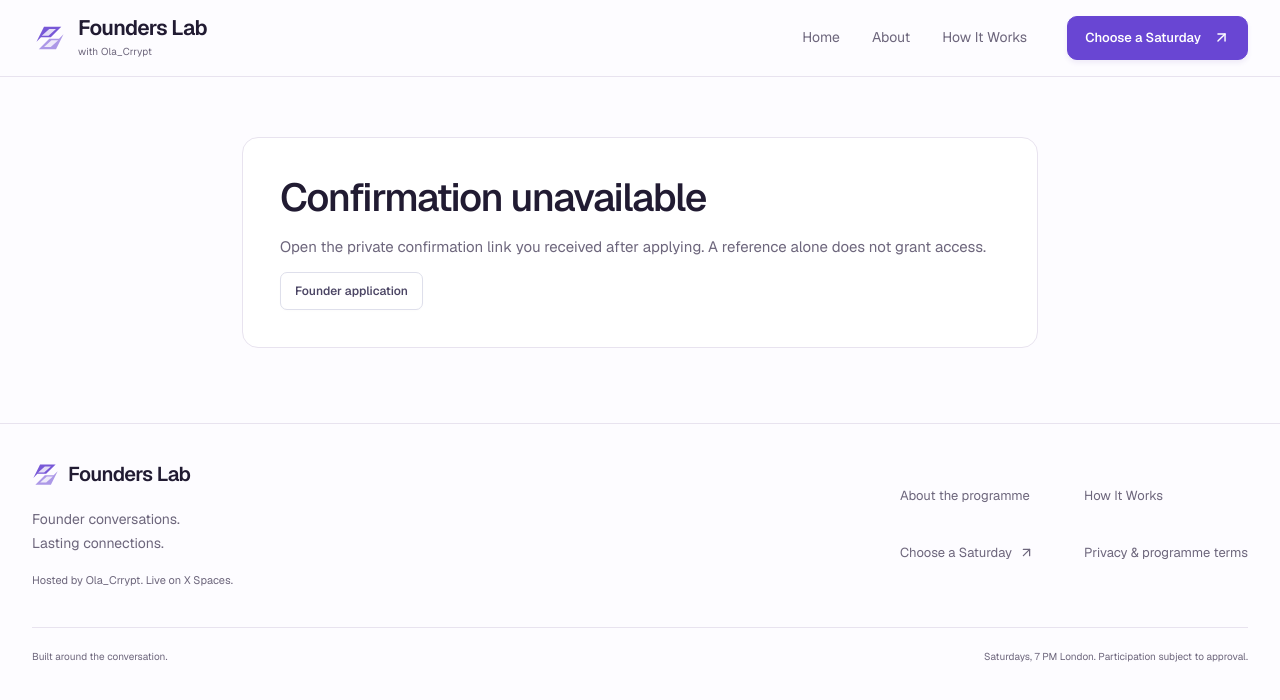
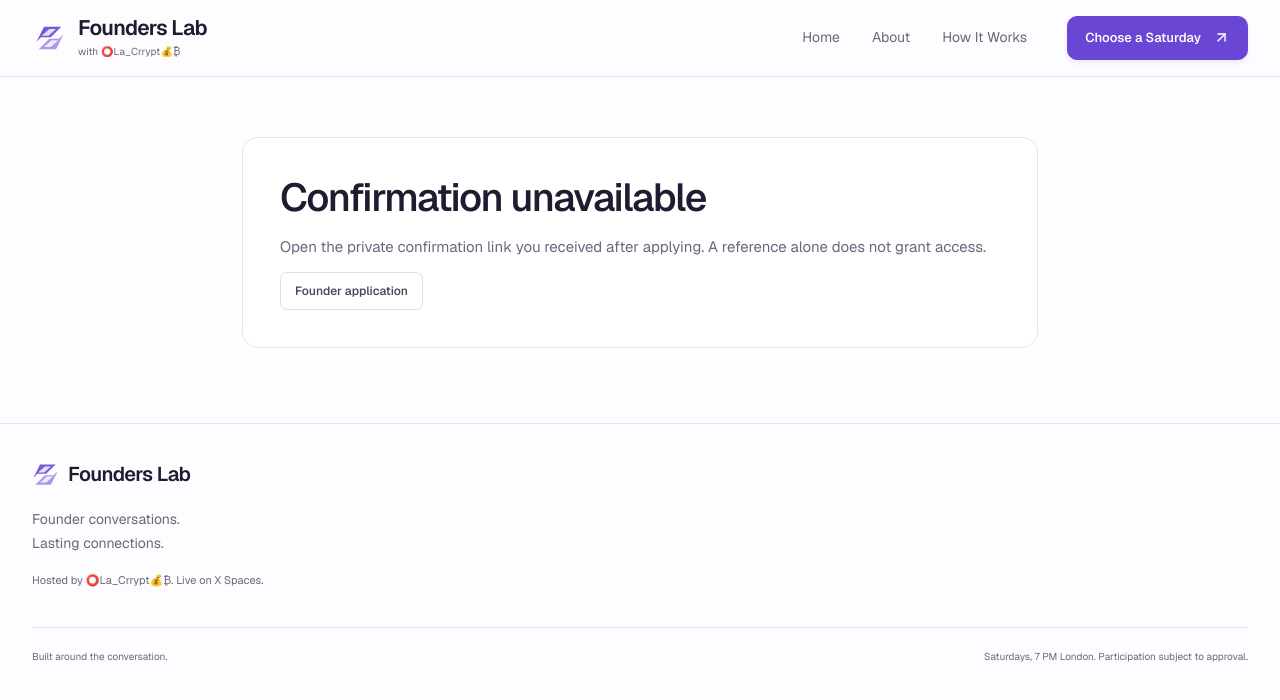
Before and after one commit to olamilekanalaga/founderslab, a Next.js app: page /confirmation in a window 1280 px wide. Shown: the top 700 px of the page. Built offline with nearby package versions, Linux system fonts and the light colour scheme.

Commit message:
Update host display name and remove footer navigation links

```diff
--- a/app/(public)/book/page.tsx
+++ b/app/(public)/book/page.tsx
@@ -5,7 +5,7 @@ import type { Metadata } from "next";
 export const metadata: Metadata = {
   title: "Choose your Saturday | Founders Lab",
   description:
-    "Choose an available Saturday for a free founder conversation. View your local time, apply, and join Ola_Crrypt on X Spaces.",
+    "Choose an available Saturday for a free founder conversation. View your local time, apply, and join ⭕️La_Crrypt💰₿ on X Spaces.",
 };
 export const dynamic = "force-dynamic";
 export default function Page() {
--- a/app/(public)/page.tsx
+++ b/app/(public)/page.tsx
@@ -3,7 +3,7 @@ import HomePage from "@/features/programme/components/HomePage";
 export const metadata: Metadata = {
   title: "Founders Lab | Meet the founders building Web3",
   description:
-    "Meet the founders building Web3. Choose a Saturday, apply, and join free X Spaces conversations with Ola_Crrypt at 7 PM London time.",
+    "Meet the founders building Web3. Choose a Saturday, apply, and join free X Spaces conversations with ⭕️La_Crrypt💰₿ at 7 PM London time.",
   openGraph: {
     title: "Founders Lab | Meet the founders building Web3",
     description:
--- a/app/opengraph-image.tsx
+++ b/app/opengraph-image.tsx
@@ -1,7 +1,7 @@
 import { ImageResponse } from "next/og";
 import BrandMark from "@/components/shared/BrandMark";
 export const alt =
-  "Founders Lab. Meet the founders building Web3. Saturdays on X Spaces with Ola_Crrypt.";
+  "Founders Lab. Meet the founders building Web3. Saturdays on X Spaces with ⭕️La_Crrypt💰₿.";
 export const size = { width: 1200, height: 630 };
 export const contentType = "image/png";
 export default function Image() {
@@ -52,7 +52,43 @@ export default function Image() {
           color: "#78688a",
         }}
       >
-        Saturdays on X Spaces. Hosted by Ola_Crrypt.
+        <span>Saturdays on X Spaces. Hosted by </span>
+        {/* Local vector symbols preserve the host identity without remote emoji downloads. */}
+        <span style={{ display: "flex", alignItems: "center", marginLeft: 6 }}>
+          <svg width="23" height="23" viewBox="0 0 24 24">
+            <circle
+              cx="12"
+              cy="12"
+              r="8"
+              fill="none"
+              stroke="#ed4245"
+              strokeWidth="4"
+            />
+          </svg>
+          <span>La_Crrypt</span>
+          <svg width="25" height="27" viewBox="0 0 32 32">
+            <path
+              d="M11 3h10l-3 6h-4zM13 10C9 14 4 19 6 25c2 6 18 6 20 0 2-6-3-11-7-15z"
+              fill="#e8b542"
+              stroke="#a77c19"
+            />
+            <path
+              d="M19 16h-4a2 2 0 0 0 0 4h2a2 2 0 0 1 0 4h-4m3-10v12"
+              fill="none"
+              stroke="#67501d"
+              strokeWidth="1.7"
+            />
+          </svg>
+          <svg width="23" height="25" viewBox="0 0 24 28">
+            <path
+              d="M7 6h8a4 4 0 0 1 0 8H7h9a4 4 0 0 1 0 8H7V6m3-3v3m4-3v3m-4 16v3m4-3v3"
+              fill="none"
+              stroke="#78688a"
+              strokeWidth="2.4"
+            />
+          </svg>
+        </span>
+        <span>.</span>
       </div>
     </div>,
     size,
--- a/components/layout/PublicFooter.tsx
+++ b/components/layout/PublicFooter.tsx
@@ -1,6 +1,5 @@
 import Link from "next/link";
 import BrandMark from "@/components/shared/BrandMark";
-import { ArrowUpRight } from "lucide-react";
 export default function PublicFooter() {
   return (
     <footer className="public-footer programme-footer fl-footer">
@@ -15,16 +14,8 @@ export default function PublicFooter() {
             <br />
             Lasting connections.
           </p>
-          <small>Hosted by Ola_Crrypt. Live on X Spaces.</small>
+          <small>Hosted by ⭕️La_Crrypt💰₿. Live on X Spaces.</small>
         </div>
-        <nav aria-label="Footer navigation">
-          <Link href="/#about">About the programme</Link>
-          <Link href="/#how-it-works">How It Works</Link>
-          <Link href="/book">
-            Choose a Saturday <ArrowUpRight size={15} aria-hidden="true" />
-          </Link>
-          <Link href="/terms">Privacy & programme terms</Link>
-        </nav>
       </div>
       <div className="fl-footer-bottom">
         <span>Built around the conversation.</span>
--- a/components/layout/PublicHeader.tsx
+++ b/components/layout/PublicHeader.tsx
@@ -29,14 +29,14 @@ export default function PublicHeader() {
       <Link
         className="brand"
         href="/"
-        aria-label="Founders Lab with Ola_Crrypt, Home"
+        aria-label="Founders Lab with ⭕️La_Crrypt💰₿, Home"
         onClick={() => setOpen(false)}
       >
         <span className="brand-mark" aria-hidden="true">
           <BrandMark />
         </span>
         <span>
-          Founders Lab<small>with Ola_Crrypt</small>
+          Founders Lab<small>with ⭕️La_Crrypt💰₿</small>
         </span>
       </Link>
       <button
--- a/features/bookings/components/PublicBookingCalendar.tsx
+++ b/features/bookings/components/PublicBookingCalendar.tsx
@@ -161,7 +161,7 @@ export default function PublicBookingCalendar({
           </span>
           <div>
             <strong>Your founder conversation</strong>
-            <small>Hosted by Ola_Crrypt</small>
+            <small>Hosted by ⭕️La_Crrypt💰₿</small>
           </div>
         </div>
         <div className="fl-summary-date" aria-live="polite">
--- a/features/programme/components/HomePage.tsx
+++ b/features/programme/components/HomePage.tsx
@@ -83,7 +83,7 @@ export default function HomePage() {
             <div>
               <Mic2 size={19} aria-hidden="true" />
               <span>
-                Hosted by <strong>Ola_Crrypt</strong>
+                Hosted by <strong>⭕️La_Crrypt💰₿</strong>
               </span>
             </div>
             <div>
@@ -144,7 +144,7 @@ export default function HomePage() {
                 in Web3.
               </p>
               <p>
-                Hosted by Ola_Crrypt, each weekly X Space brings a small group
+                Hosted by ⭕️La_Crrypt💰₿, each weekly X Space brings a small group
                 of founders into one conversation.
               </p>
               <Link className="fl-inline-action" href="/book">
--- a/features/reports/lib/export.ts
+++ b/features/reports/lib/export.ts
@@ -76,7 +76,7 @@ export async function downloadPdf(rows: string[][]) {
   y += 10;
   doc.setFontSize(10);
   doc.text(
-    "Hosted by Ola_Crrypt | " + new Date().toISOString().slice(0, 10),
+    "Hosted by ⭕️La_Crrypt💰₿ | " + new Date().toISOString().slice(0, 10),
     15,
     y,
   );
--- a/tests/fixtures/application-state.ts
+++ b/tests/fixtures/application-state.ts
@@ -86,7 +86,7 @@ export function demoViewer(role = "admin"): Viewer {
   return {
     id: `demo-user-${role}`,
     name:
-      role === "admin" ? "Ola_Crrypt" : ROLES[role]?.name || "Unsupported role",
+      role === "admin" ? "⭕️La_Crrypt💰₿" : ROLES[role]?.name || "Unsupported role",
     email: `${role}@example.invalid`,
     roleId: role,
     permissions: ROLES[role]?.permissions || [],
```
Also changed, not shown: 2 other files (tests, documents, lock files or other folders).
